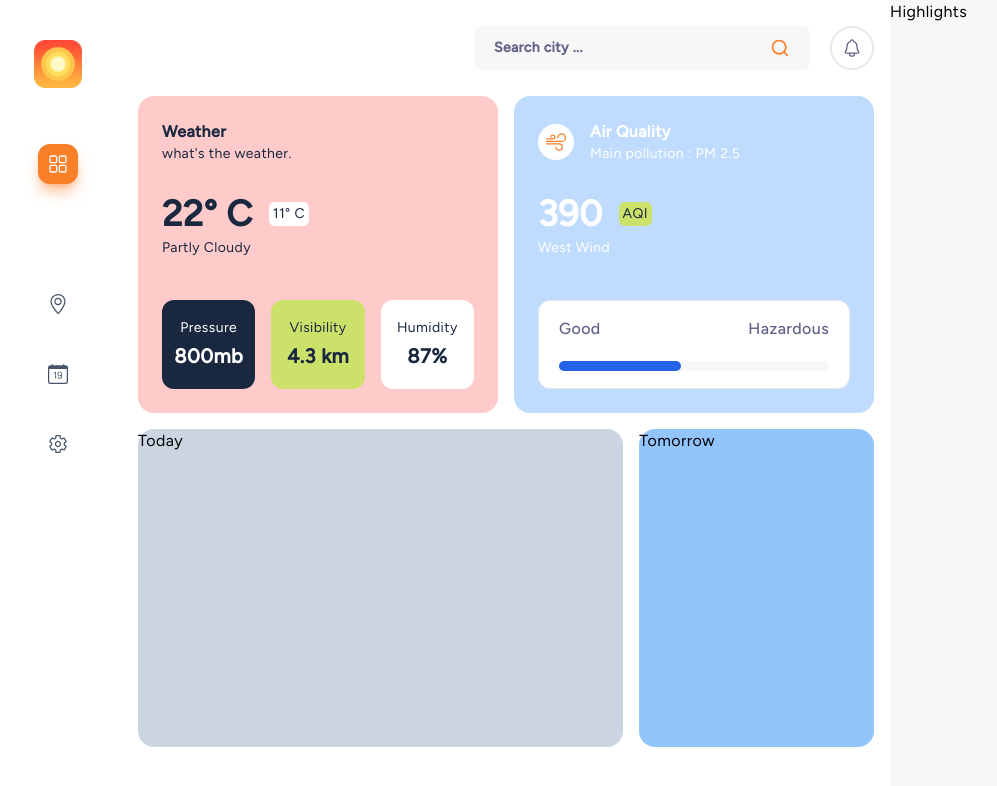
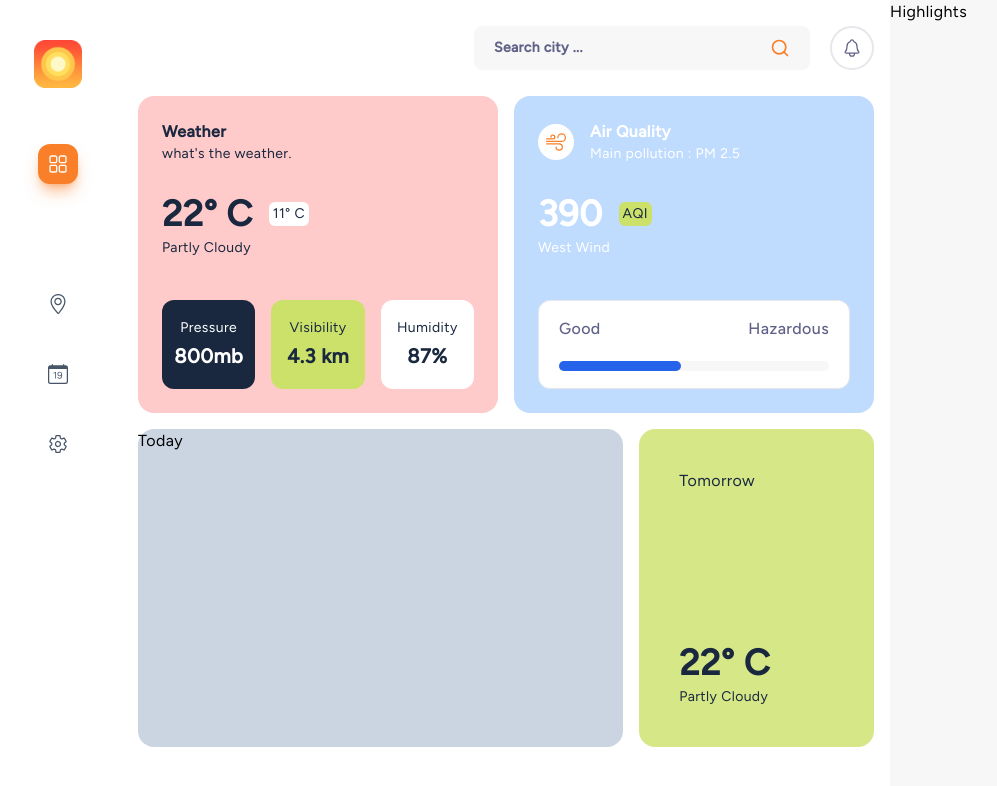
Before and after one commit to Ashirwad-Shetye/vivahit, a React (Vite) app: page / in a window 1280 px wide. Shown: the top 786 px of the page, without its empty margins (6-1003 px from the left). Built offline with nearby package versions, Linux system fonts and the light colour scheme; some icons are missing.

Commit message:
Tomorrow UI

```diff
--- a/src/components/Tomorrow.tsx
+++ b/src/components/Tomorrow.tsx
@@ -1,7 +1,19 @@
 import React from "react";
 
 function Tomorrow() {
-  return <div className="bg-blue-300 col-span-4 rounded-2xl">Tomorrow</div>;
+  return (
+    <div className="bg-accentGreen/80 text-accentSecondary relative col-span-4 rounded-2xl overflow-hidden">
+      <div className="px-10 py-10 h-full flex flex-col justify-between">
+        <div>
+          <h1>Tomorrow</h1>
+        </div>
+        <div className="space-y-1">
+          <h1 className="font-semibold text-4xl">22° C</h1>
+          <p className="text-sm">Partly Cloudy</p>
+        </div>
+      </div>
+    </div>
+  );
 }
 
 export default Tomorrow;
```
